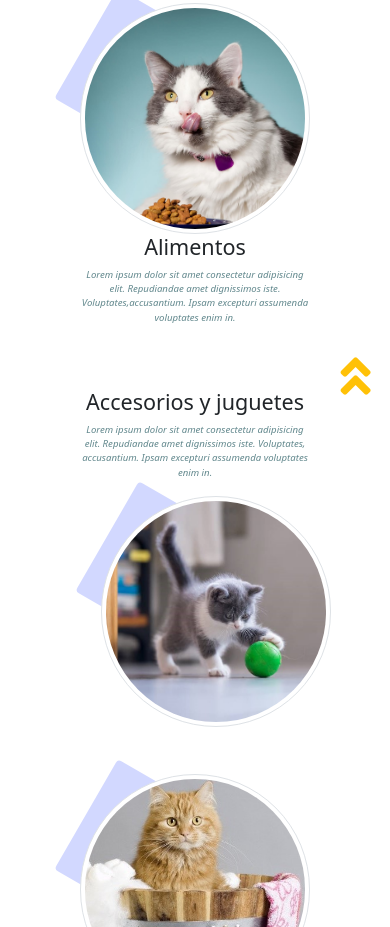
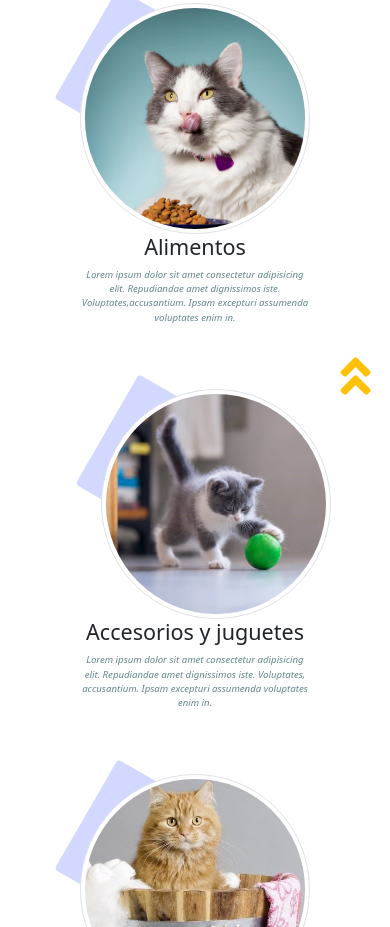
Before and after one commit to arabootcamp/TiendaMascotas, a plain HTML site: page index.html in a window 390 px wide. Shown: the part 402-1329 px from the top of the page. Drawn offline with nearby package versions, Linux system fonts and the light colour scheme.

Commit message:
arreglo de texto en productos

```diff
--- a/index.html
+++ b/index.html
@@ -161,7 +161,7 @@
                         </article>
                         <article class="productos__alimentos">
                             <div class="row productos__row">
-                                <div class="col-md-5 col-12 text-center">
+                                <div class="d-none d-md-block col-md-5 col-12 text-center">
                                     <h4>Accesorios y juguetes</h4>
                                     <p class="productos__p fst-italic text-success">Lorem ipsum dolor sit amet consectetur adipisicing elit. Repudiandae amet dignissimos iste. Voluptates, accusantium. Ipsam excepturi assumenda voluptates enim in.</p>
                                 </div>
@@ -170,6 +170,10 @@
                                     <img src="assets/img/play.png"
                                         class="productos__img img-fluid img-thumbnail rounded-circle"
                                         alt="Accesorios y juguetes">
+                                </div>
+                                 <div class="d-md-none col-md-5 col-12 text-center">
+                                    <h4>Accesorios y juguetes</h4>
+                                    <p class="productos__p fst-italic text-success">Lorem ipsum dolor sit amet consectetur adipisicing elit. Repudiandae amet dignissimos iste. Voluptates, accusantium. Ipsam excepturi assumenda voluptates enim in.</p>
                                 </div>
                             </div>
                         </article>
```
